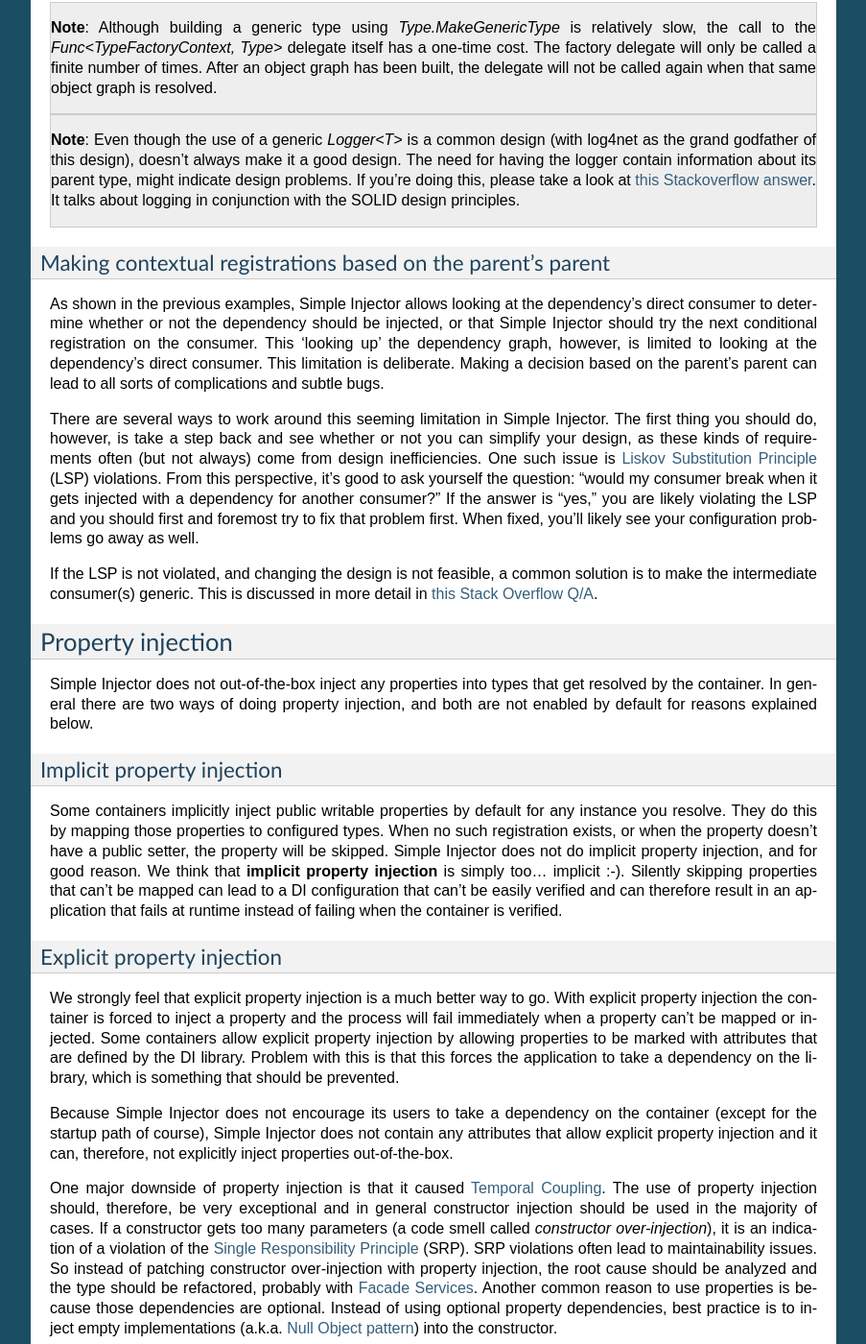
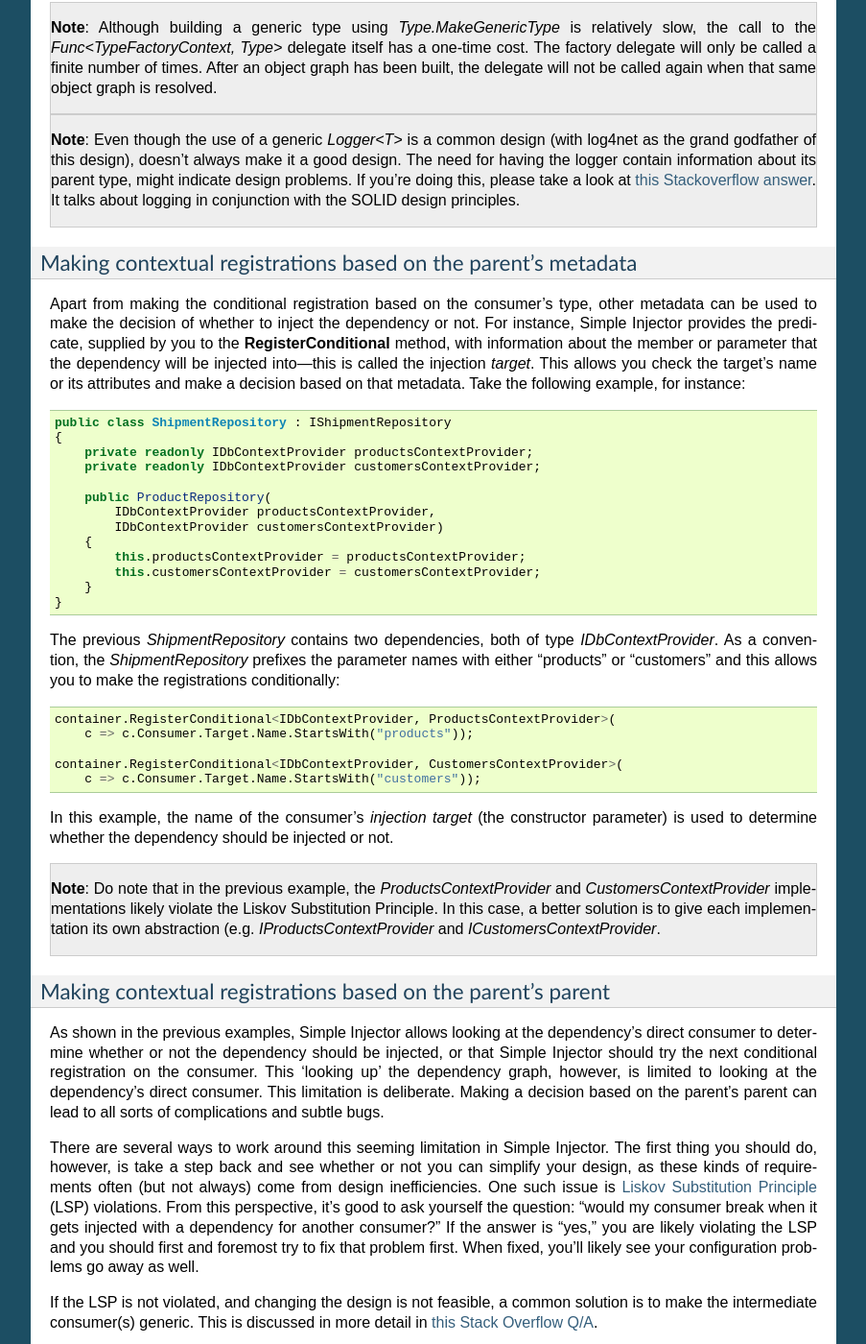
Before and after one commit to simpleinjector/Documentation, a Sphinx documentation site: the page built from source/advanced.rst, in a window 1280 px wide and 1400 px high, scrolled down 8445 px. Shown: the whole window at 96% size, without its empty margins (198-1101 px from the left). Built offline with Sphinx 7.4.7, drawn with Linux system fonts in a browser that asks for light colours; some of the changed text lies outside the part shown.

Commit message:
Context-based examples improved.
Added context-based example that uses ctor argument names Fixes #85

```diff
--- a/source/advanced.rst
+++ b/source/advanced.rst
@@ -413,6 +413,46 @@ In the previous code snippet you supply the **RegisterConditional** method with
 
     **Note**: Even though the use of a generic *Logger<T>* is a common design (with log4net as the grand godfather of this design), doesn't always make it a good design. The need for having the logger contain information about its parent type, might indicate design problems. If you're doing this, please take a look at `this Stackoverflow answer <https://stackoverflow.com/a/9915056/264697>`_. It talks about logging in conjunction with the SOLID design principles.
 
+.. _contextual-parent-metadata:
+
+Making contextual registrations based on the parent's metadata
+--------------------------------------------------------------
+
+Apart from making the conditional registration based on the consumer's type, other metadata can be used to make the decision of whether to inject the dependency or not. For instance, Simple Injector provides the predicate, supplied by you to the **RegisterConditional** method, with information about the member or parameter that the dependency will be injected into—this is called the injection *target*. This allows you check the target's name or its attributes and make a decision based on that metadata. Take the following example, for instance:
+
+.. code-block:: c#
+
+    public class ShipmentRepository : IShipmentRepository
+    {
+        private readonly IDbContextProvider productsContextProvider;
+        private readonly IDbContextProvider customersContextProvider;
+
+        public ProductRepository(
+            IDbContextProvider productsContextProvider,
+            IDbContextProvider customersContextProvider)
+        {
+            this.productsContextProvider = productsContextProvider;
+            this.customersContextProvider = customersContextProvider;
+        }
+    }
+
+The previous `ShipmentRepository` contains two dependencies, both of type `IDbContextProvider`. As a convention, the `ShipmentRepository` prefixes the parameter names with either "products" or "customers" and this allows you to make the registrations conditionally:
+
+.. code-block:: c#
+
+    container.RegisterConditional<IDbContextProvider, ProductsContextProvider>(
+        c => c.Consumer.Target.Name.StartsWith("products"));
+
+    container.RegisterConditional<IDbContextProvider, CustomersContextProvider>(
+        c => c.Consumer.Target.Name.StartsWith("customers"));
+
+In this example, the name of the consumer's *injection target* (the constructor parameter) is used to determine whether the dependency should be injected or not.
+
+.. container:: Note
+
+    **Note**: Do note that in the previous example, the `ProductsContextProvider` and `CustomersContextProvider` implementations likely violate the Liskov Substitution Principle. In this case, a better solution is to give each implementation its own abstraction (e.g. `IProductsContextProvider` and `ICustomersContextProvider`.
+
+
 .. _contextual-parent-parent:
 
 Making contextual registrations based on the parent's parent
```
